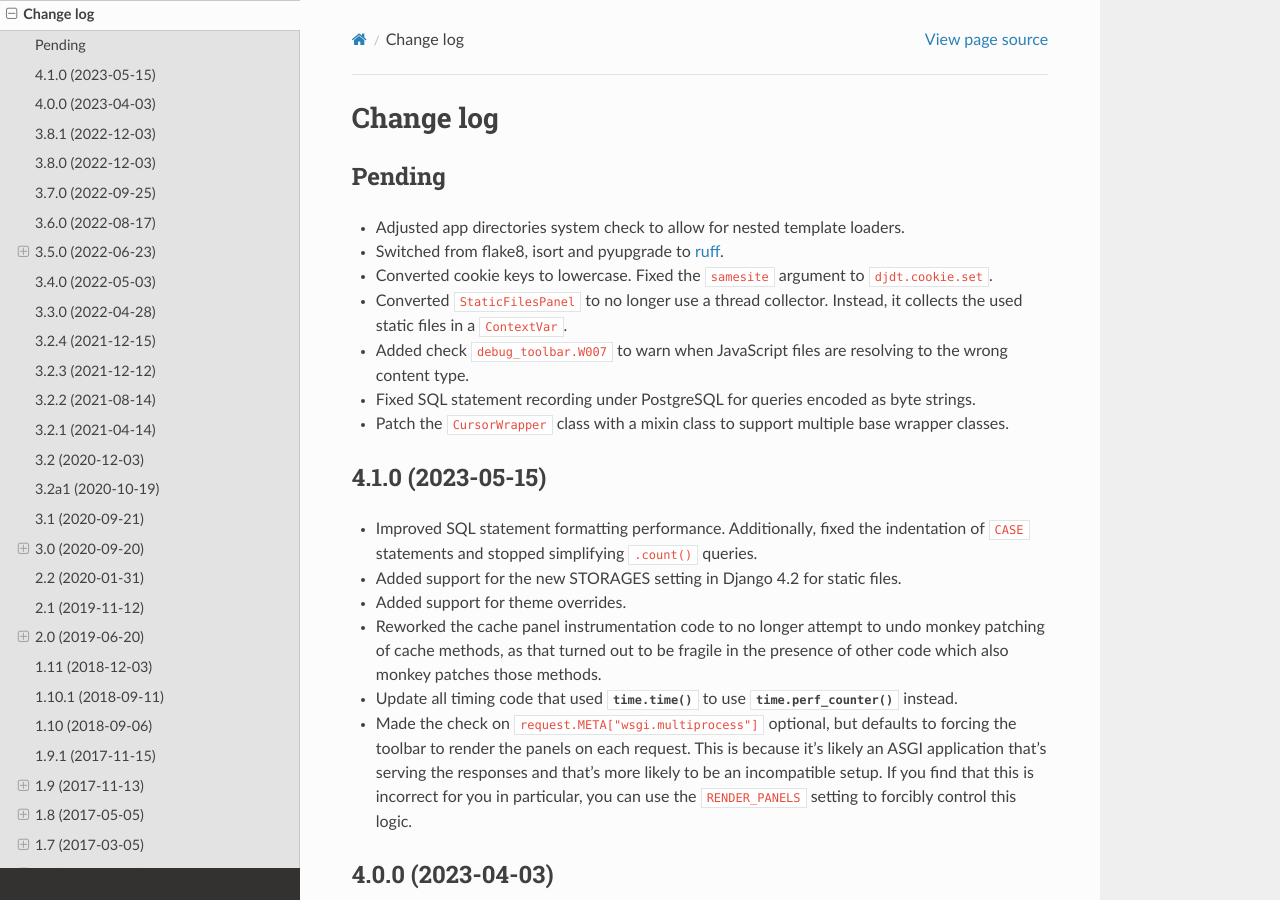
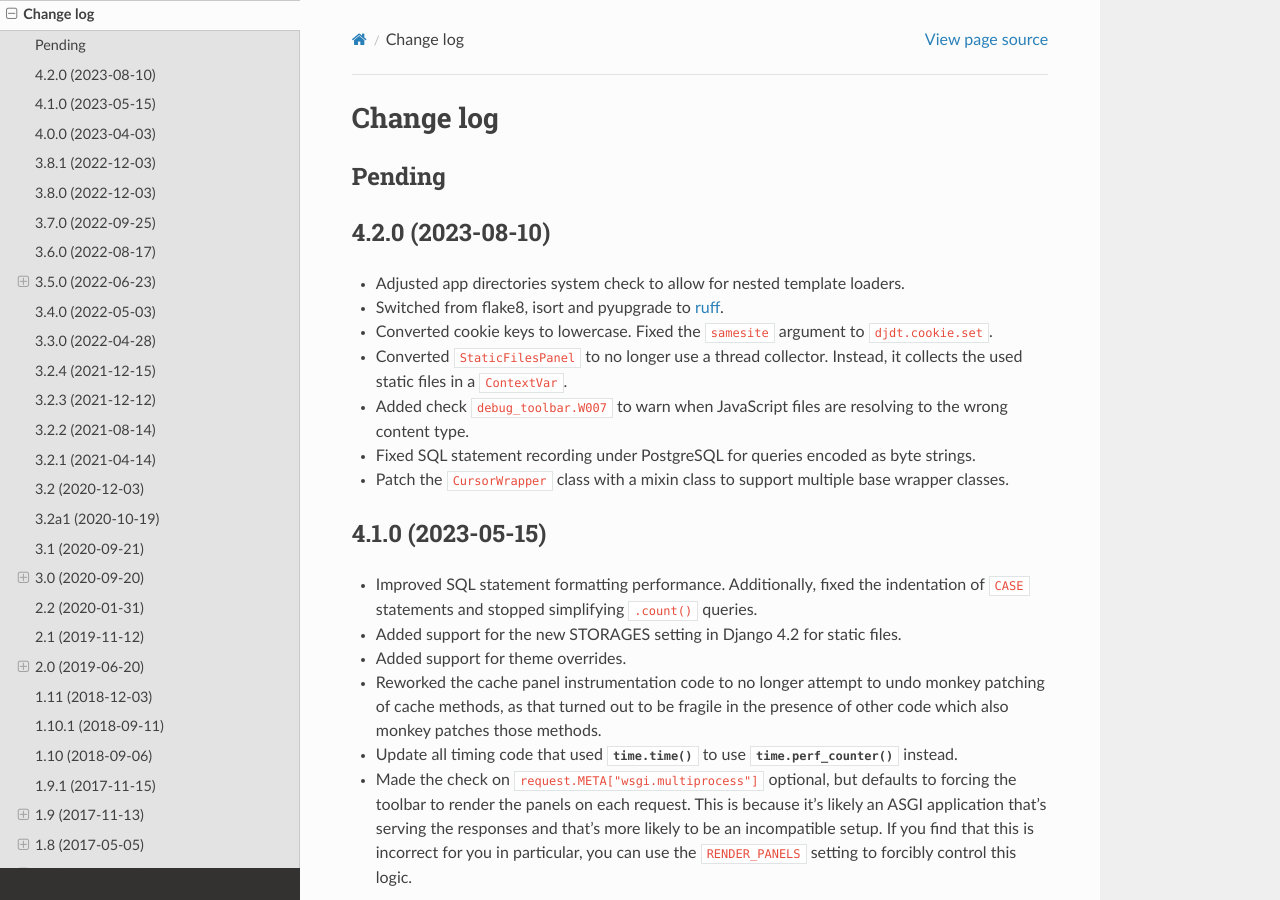
Before and after one commit to jazzband/django-debug-toolbar, a Sphinx documentation site: the page built from docs/changes.rst, in a window 1280 px wide and 900 px high. Built offline with Sphinx 7.4.7 and the Read the Docs theme 2.0.0, drawn with Linux system fonts in a browser that asks for light colours.

Commit message:
Version 4.2.0

```diff
--- a/debug_toolbar/__init__.py
+++ b/debug_toolbar/__init__.py
@@ -4,7 +4,7 @@
 
 # Do not use pkg_resources to find the version but set it here directly!
 # see issue #1446
-VERSION = "4.1.0"
+VERSION = "4.2.0"
 
 # Code that discovers files or modules in INSTALLED_APPS imports this module.
 urls = "debug_toolbar.urls", APP_NAME
--- a/docs/changes.rst
+++ b/docs/changes.rst
@@ -3,6 +3,9 @@
 
 Pending
 -------
+
+4.2.0 (2023-08-10)
+------------------
 
 * Adjusted app directories system check to allow for nested template loaders.
 * Switched from flake8, isort and pyupgrade to `ruff
--- a/docs/conf.py
+++ b/docs/conf.py
@@ -25,7 +25,7 @@
 copyright = copyright.format(datetime.date.today().year)
 
 # The full version, including alpha/beta/rc tags
-release = "4.1.0"
+release = "4.2.0"
 
 
 # -- General configuration ---------------------------------------------------
```
